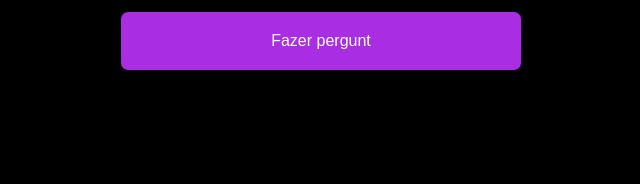
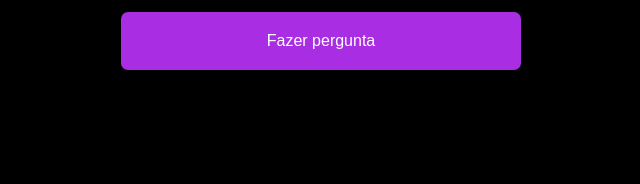
Before and after one commit to httpsemilly/projeto-maratona-explorer, a plain HTML site: page index.html in a window 1280 px wide. Shown: the part 558-742 px from the top of the page, 319-959 px from the left. Drawn offline with Linux system fonts and the light colour scheme.

Commit message:
Update index.html

```diff
--- a/index.html
+++ b/index.html
@@ -13,7 +13,7 @@
             <h1>Seu destino revelar eu vou!</h1>
             <p>Clique em fazer pergunta para que seu destino seja revelado.</p>
             <input type="text" placeholder="Digite a sua pergunta">
-            <button>Fazer pergunt</button>
+            <button>Fazer pergunta</button>
         </div>
         <footer>
             <p>coded by
```
